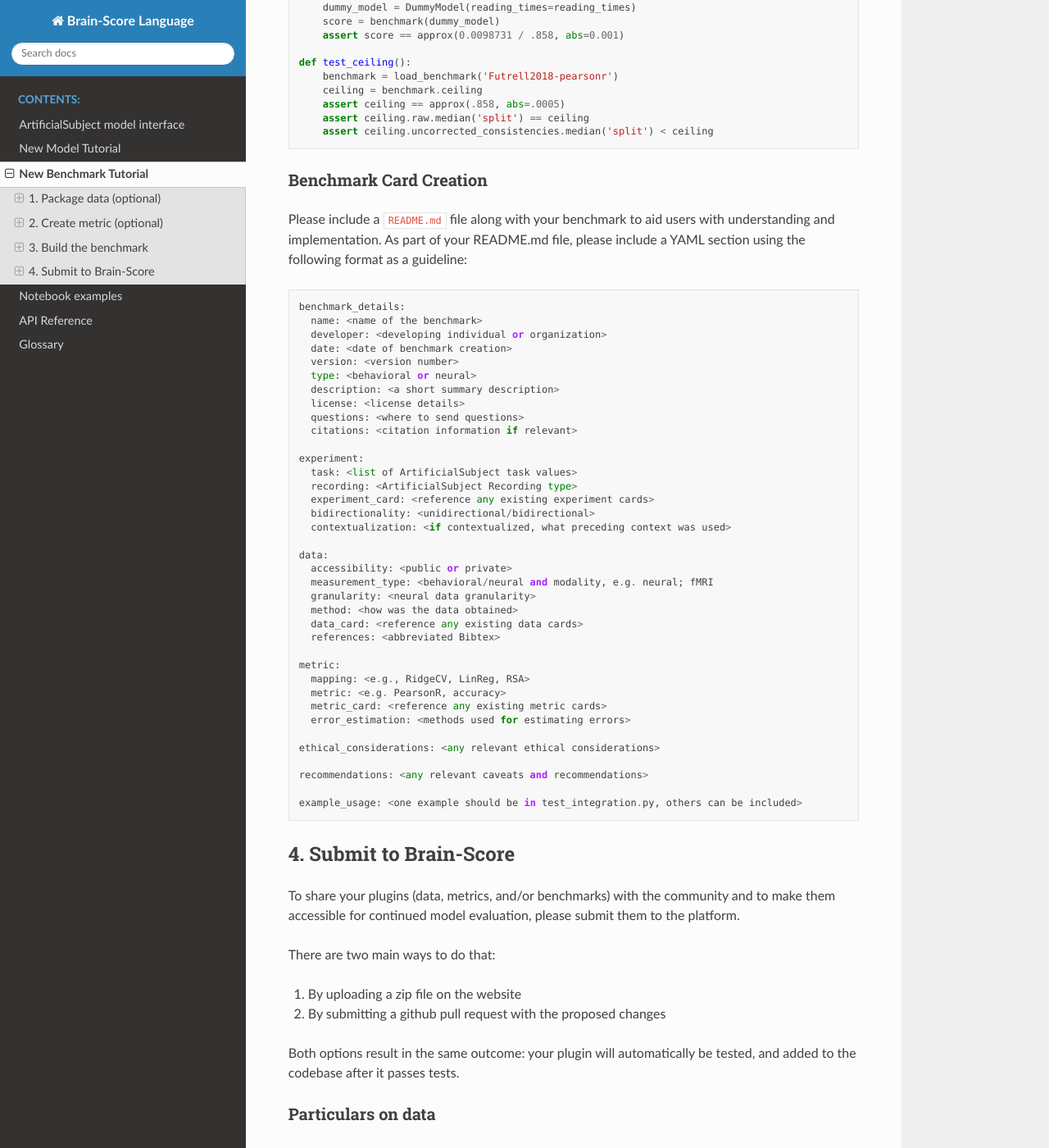
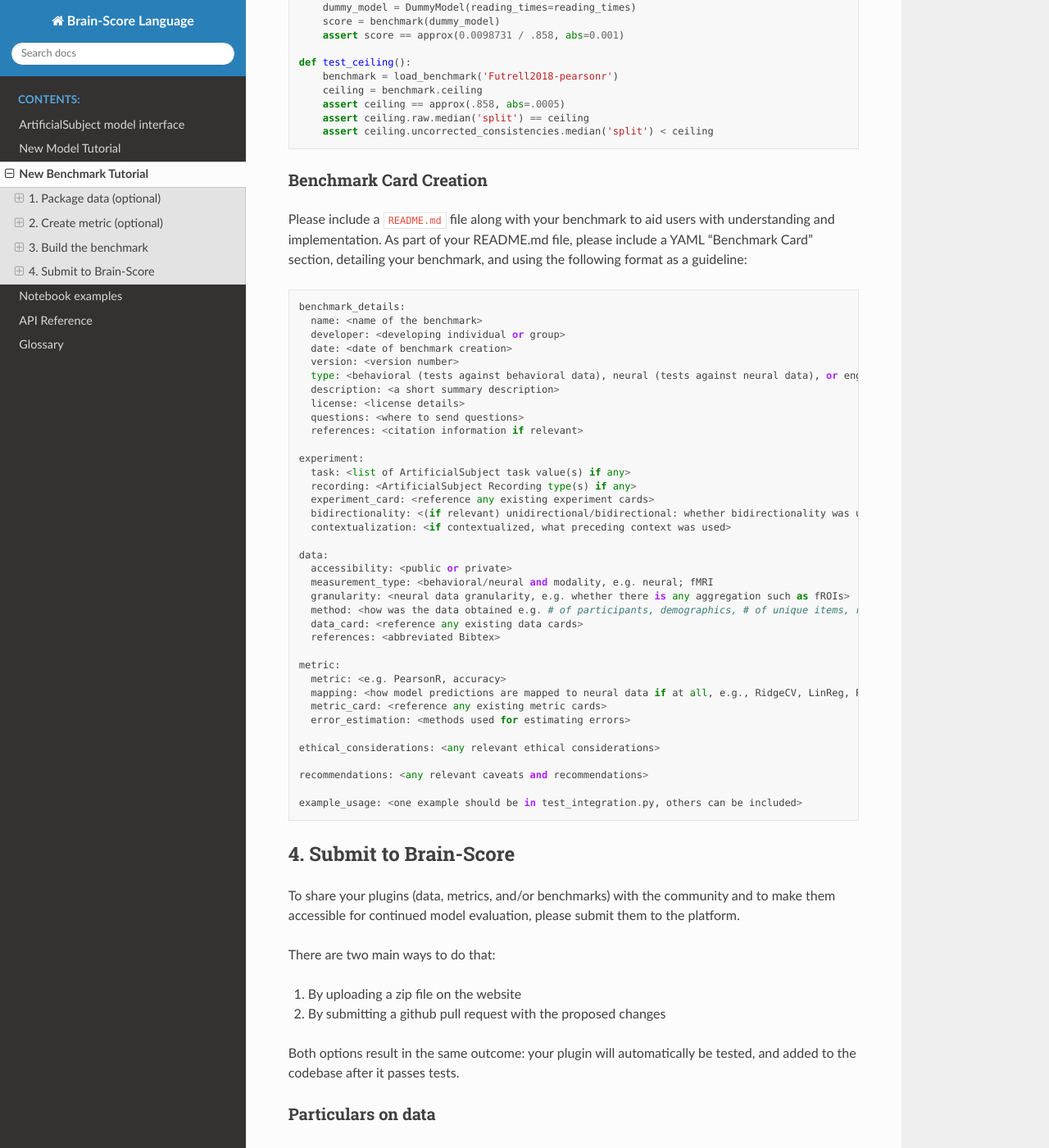
Before and after one commit to brain-score/language, a Sphinx documentation site: the page built from docs/source/modules/benchmark_tutorial.rst, in a window 1280 px wide and 1400 px high, scrolled down 6103 px. Shown: the whole window at 82% size. Built offline with Sphinx 7.4.7 and the Read the Docs theme 2.0.0, drawn with Linux system fonts in a browser that asks for light colours.

Commit message:
fixing details

```diff
--- a/docs/source/modules/benchmark_tutorial.rst
+++ b/docs/source/modules/benchmark_tutorial.rst
@@ -342,39 +342,40 @@ Benchmark Card Creation
 -----------------------
 
 Please include a :code:`README.md` file along with your benchmark to aid users with understanding and implementation.
-As part of your README.md file, please include a YAML section using the following format as a guideline:
+As part of your README.md file, please include a YAML "Benchmark Card" section, detailing your benchmark, and using the
+following format as a guideline:
 
 .. code-block:: python
 
       benchmark_details:
         name: <name of the benchmark>
-        developer: <developing individual or organization>
+        developer: <developing individual or group>
         date: <date of benchmark creation>
         version: <version number>
-        type: <behavioral or neural>
+        type: <behavioral (tests against behavioral data), neural (tests against neural data), or engineering (others, typically test on ground-truth)>
         description: <a short summary description>
         license: <license details>
         questions: <where to send questions>
-        citations: <citation information if relevant>
+        references: <citation information if relevant>
 
       experiment:
-        task: <list of ArtificialSubject task values>
-        recording: <ArtificialSubject Recording type>
+        task: <list of ArtificialSubject task value(s) if any>
+        recording: <ArtificialSubject Recording type(s) if any>
         experiment_card: <reference any existing experiment cards>
-        bidirectionality: <unidirectional/bidirectional>
+        bidirectionality: <(if relevant) unidirectional/bidirectional: whether bidirectionality was used to obtain e.g., internal recordings of the model>
         contextualization: <if contextualized, what preceding context was used>
 
       data:
         accessibility: <public or private>
         measurement_type: <behavioral/neural and modality, e.g. neural; fMRI
-        granularity: <neural data granularity>
-        method: <how was the data obtained>
+        granularity: <neural data granularity, e.g. whether there is any aggregation such as fROIs>
+        method: <how was the data obtained e.g. # of participants, demographics, # of unique items, reps per item, etc.>
         data_card: <reference any existing data cards>
         references: <abbreviated Bibtex>
 
       metric:
-        mapping: <e.g., RidgeCV, LinReg, RSA>
         metric: <e.g. PearsonR, accuracy>
+        mapping: <how model predictions are mapped to neural data if at all, e.g., RidgeCV, LinReg, RSA>
         metric_card: <reference any existing metric cards>
         error_estimation: <methods used for estimating errors>
 
```
Also changed, not shown: brainscore_language/benchmarks/syntaxgym/README.md.
